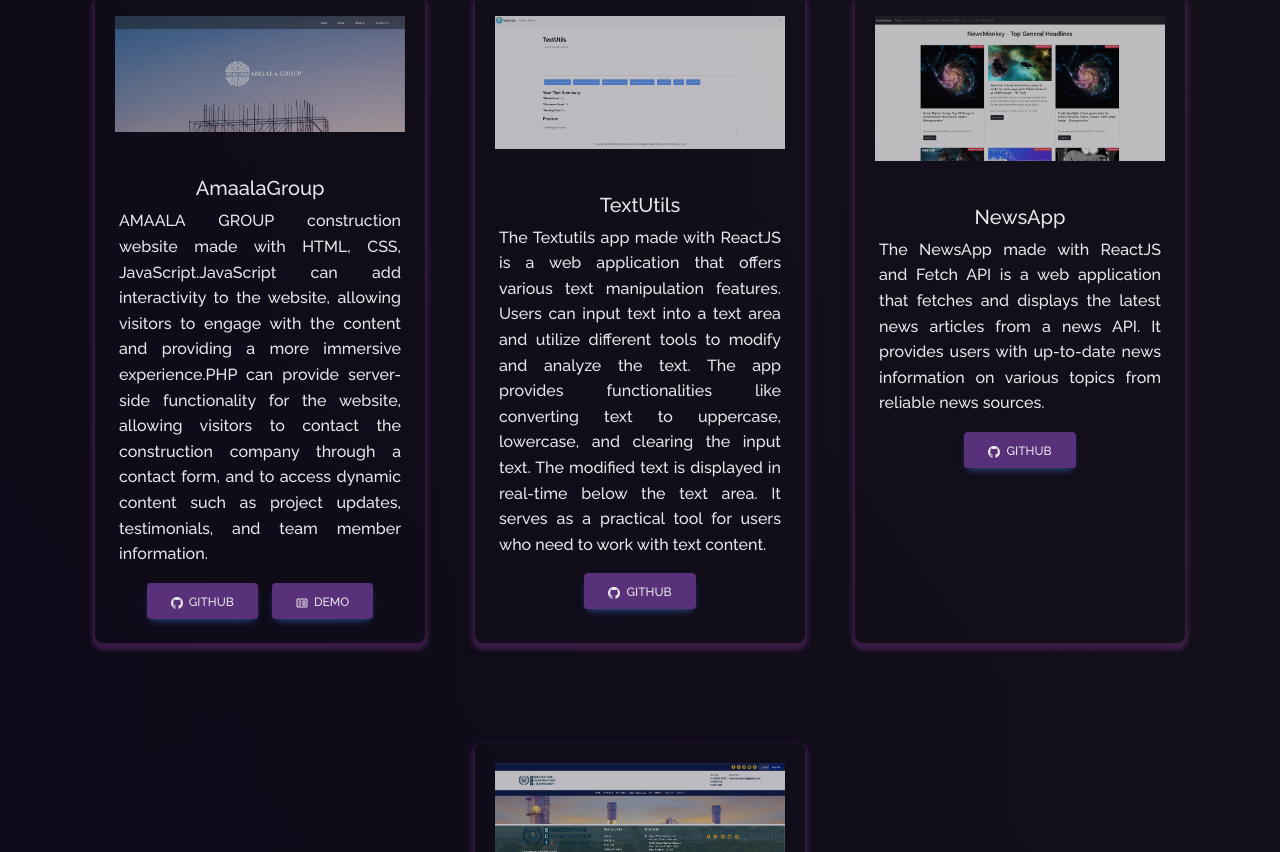
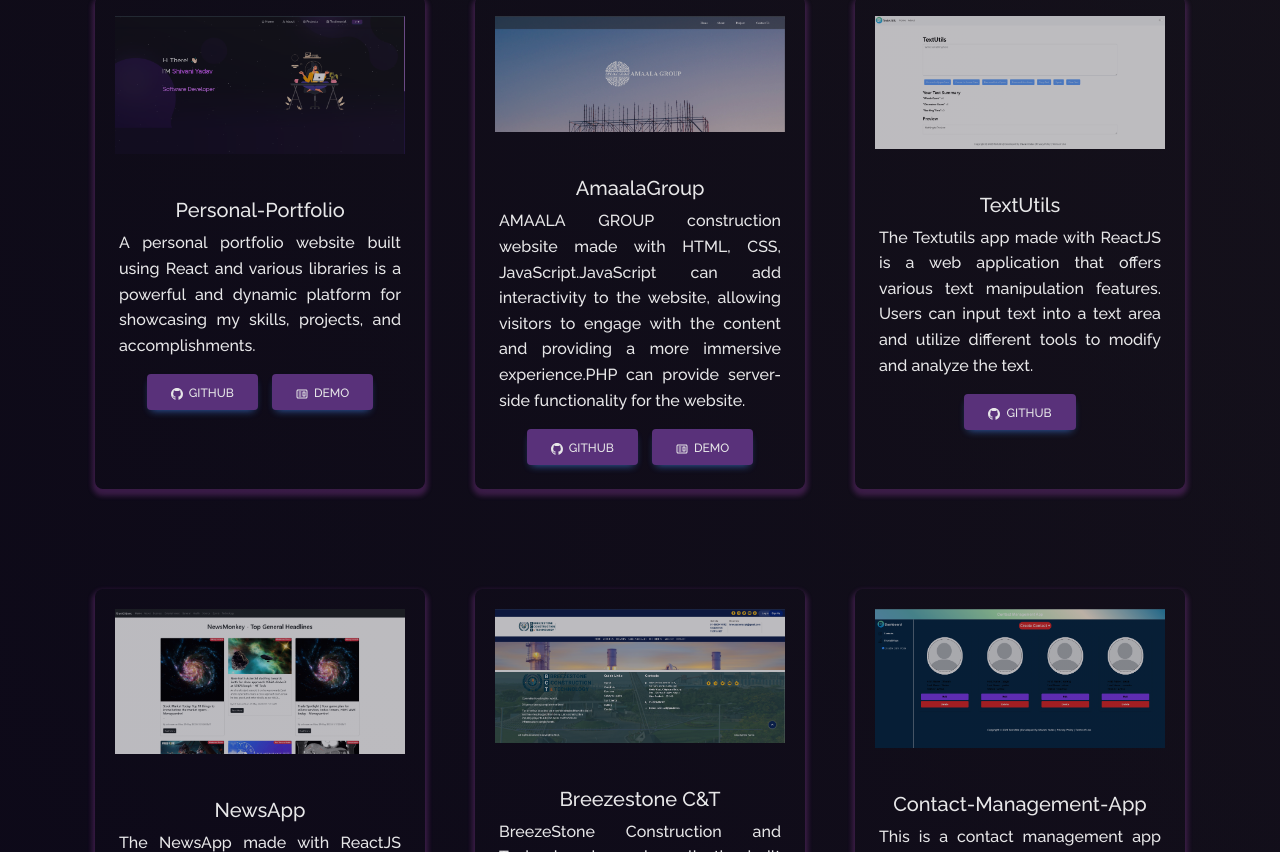
Before and after one commit to ShivaniYadav07/Portfolio, a React (Create React App) app: page /project in a window 1280 px wide. Shown: the part 308-1160 px from the top of the page. Built offline with nearby package versions, Linux system fonts and the light colour scheme.

Commit message:
addd projects in project

```diff
--- a/src/components/Projects/Project1.js
+++ b/src/components/Projects/Project1.js
@@ -6,6 +6,8 @@
 import textutils from "../../Assets/Project/textutils.PNG";
 import bg7 from "../../Assets/Project/bg7.png";
 import bct from "../../Assets/Project/bct.png";
+import mngmnt from "../../Assets/Project/mngmnt.png";
+import portfolio from "../../Assets/Project/portfolio.png";
 
 function Projects() {
   return (
@@ -21,10 +23,21 @@
         <Row style={{ justifyContent: "center", paddingBottom: "10px" }}>
           <Col md={4} className="project-card">
             <Project
+            imgPath={portfolio}
+              isBlog={false}
+              title="Personal-Portfolio"
+              description="
+              A personal portfolio website built using React and various libraries is a powerful and dynamic platform for showcasing my skills, projects, and accomplishments."
+              ghLink="https://github.com/ShivaniYadav07"
+              demoLink="https://www.shivaniyadav.online/"
+            />
+          </Col>
+          <Col md={4} className="project-card">
+            <Project
             imgPath={amaala}
               isBlog={false}
               title="AmaalaGroup"
-              description="AMAALA GROUP construction website made with HTML, CSS, JavaScript.JavaScript can add interactivity to the website, allowing visitors to engage with the content and providing a more immersive experience.PHP can provide server-side functionality for the website, allowing visitors to contact the construction company through a contact form, and to access dynamic content such as project updates, testimonials, and team member information."
+              description="AMAALA GROUP construction website made with HTML, CSS, JavaScript.JavaScript can add interactivity to the website, allowing visitors to engage with the content and providing a more immersive experience.PHP can provide server-side functionality for the website."
               ghLink="https://github.com/ShivaniYadav07"
               demoLink="https://www.amaalagroup.com/"
             />
@@ -35,7 +48,7 @@
               imgPath={textutils}
               isBlog={false}
               title="TextUtils"
-              description="The Textutils app made with ReactJS is a web application that offers various text manipulation features. Users can input text into a text area and utilize different tools to modify and analyze the text. The app provides functionalities like converting text to uppercase, lowercase, and clearing the input text. The modified text is displayed in real-time below the text area. It serves as a practical tool for users who need to work with text content."
+              description="The Textutils app made with ReactJS is a web application that offers various text manipulation features. Users can input text into a text area and utilize different tools to modify and analyze the text."
               ghLink="https://github.com/ShivaniYadav07/TextUtils-REACT"
               // demoLink="https://blogs.soumya-jit.tech/"
             />
@@ -58,9 +71,19 @@
                imgPath={bct}
               isBlog={false}
               title="Breezestone C&T"
-              description="BreezeStone Construction and Technology is a web application built using JavaScript that offers innovative solutions and services in the construction industry. The application combines construction management with cutting-edge technology to streamline processes, enhance efficiency, and improve project outcomes. "
+              description="BreezeStone Construction and Technology is a web application built using JavaScript that offers innovative solutions and services in the construction industry. The application combines construction management with enhance efficiency, and improve project outcomes. "
               ghLink="https://github.com/ShivaniYadav07"
               demoLink="https://breezestone.shivaniyadav.online/"
+            />
+          </Col>
+          <Col md={4} className="project-card">
+            <Project
+               imgPath={mngmnt}
+              isBlog={false}
+              title="Contact-Management-App"
+              description="This is a contact management app built using ReactJS, JavaScript, TailwindCSS, React Router v6, and Redux. The app includes a dashboard with charts and maps that display COVID-19 data for different countries. API's used to show the data."
+              ghLink="https://github.com/ShivaniYadav07"
+              demoLink="https://project.shivaniyadav.online/"
             />
           </Col>
         </Row>
```
Also changed, not shown: src/Assets/Project/mngmnt.png (added), src/Assets/Project/portfolio.png (added).
